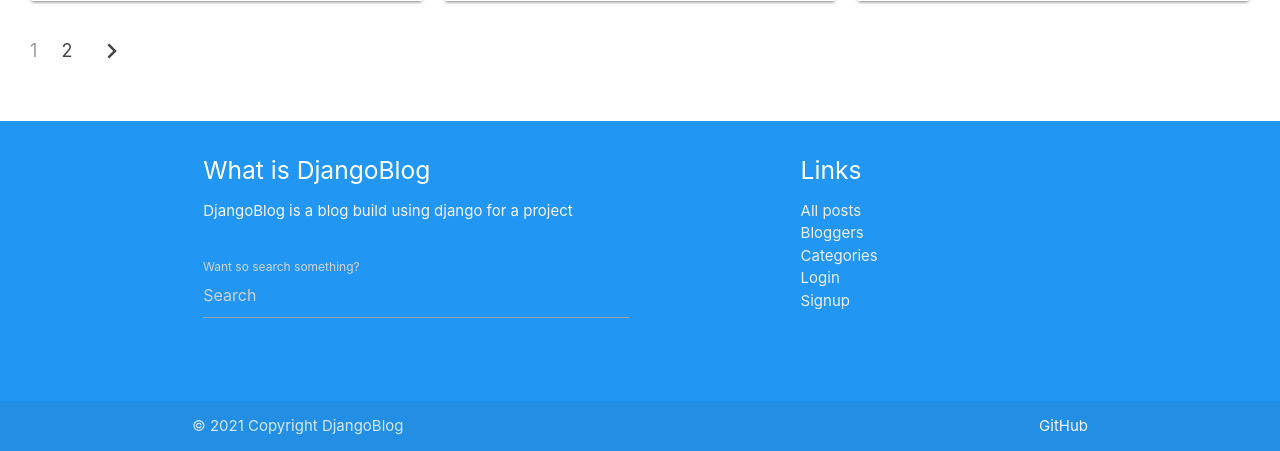
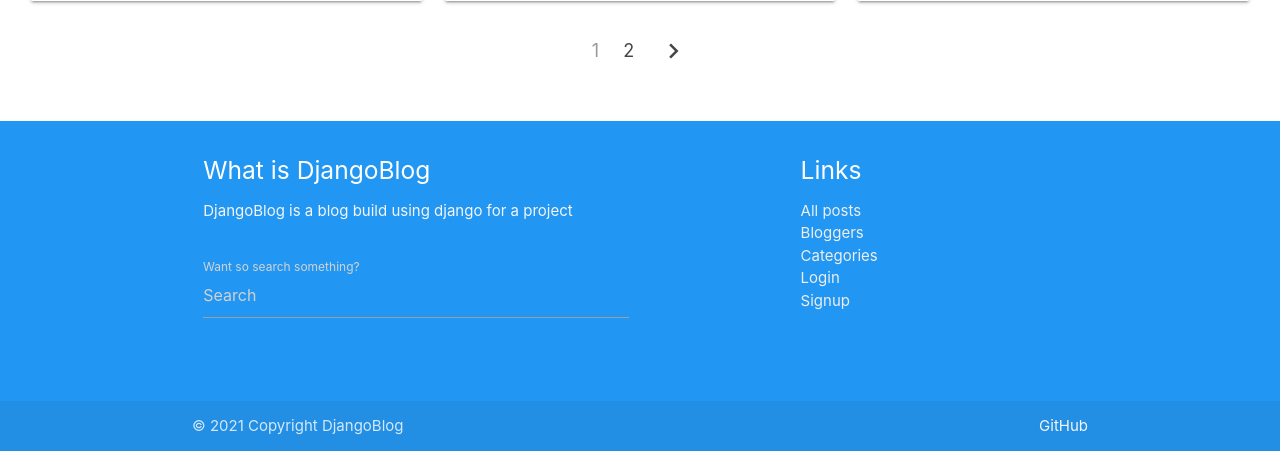
Before and after one commit to clirimfurriku/DjangoBlog, a Django app: page / in a window 1280 px wide. Shown: the part 1279-1730 px from the top of the page. Run offline with Django 3.2, Linux system fonts and the light colour scheme; data comes from the database, SQL or seed files in the repository.

Commit message:
Center paginations

```diff
--- a/blog/templates/blog/blogpost_list.html
+++ b/blog/templates/blog/blogpost_list.html
@@ -23,7 +23,7 @@
     <div class="row">
         {% include "blog/components/post_card.html" with posts=object_list %}
     </div>
-    <div class="row">
+    <div class="row center">
         <ul class="pagination">
             {% if page_obj.has_previous %}
                 <li class="waves-effect">
```
